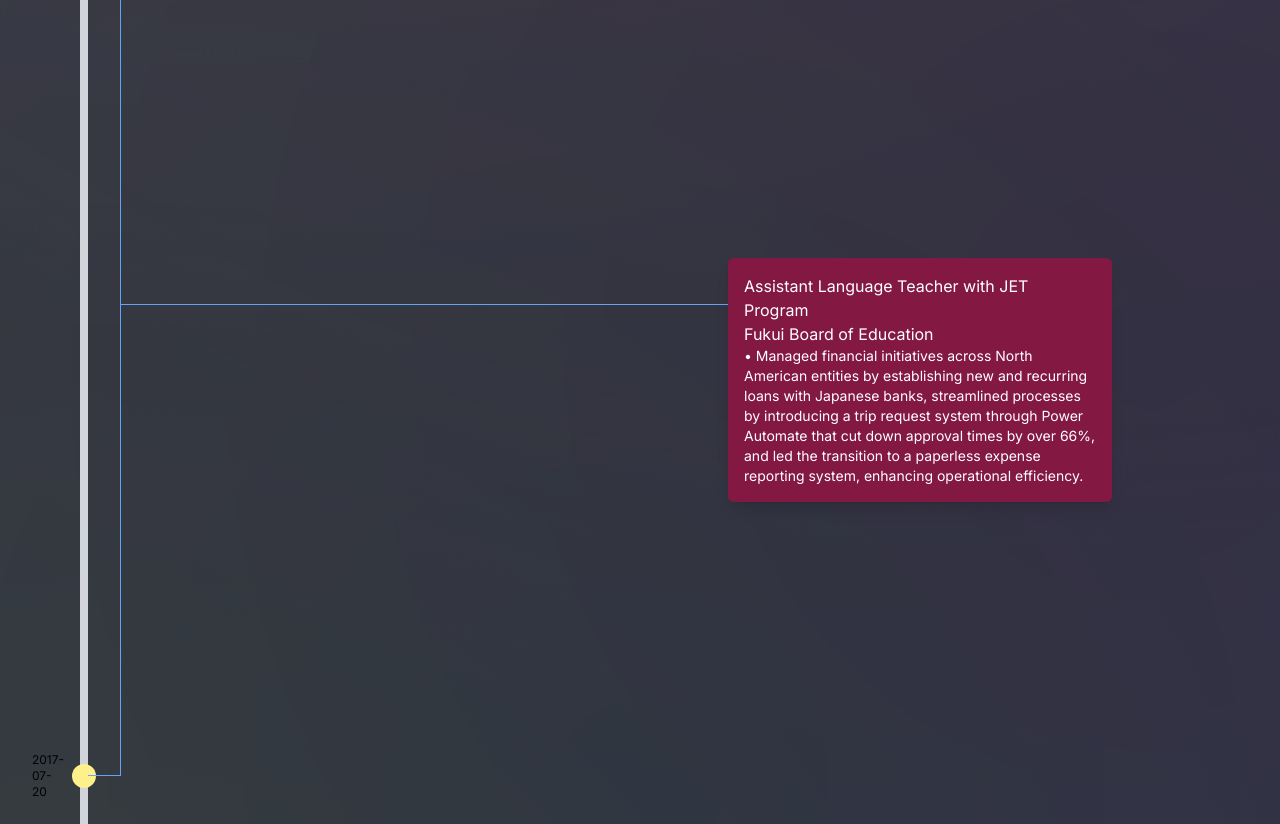
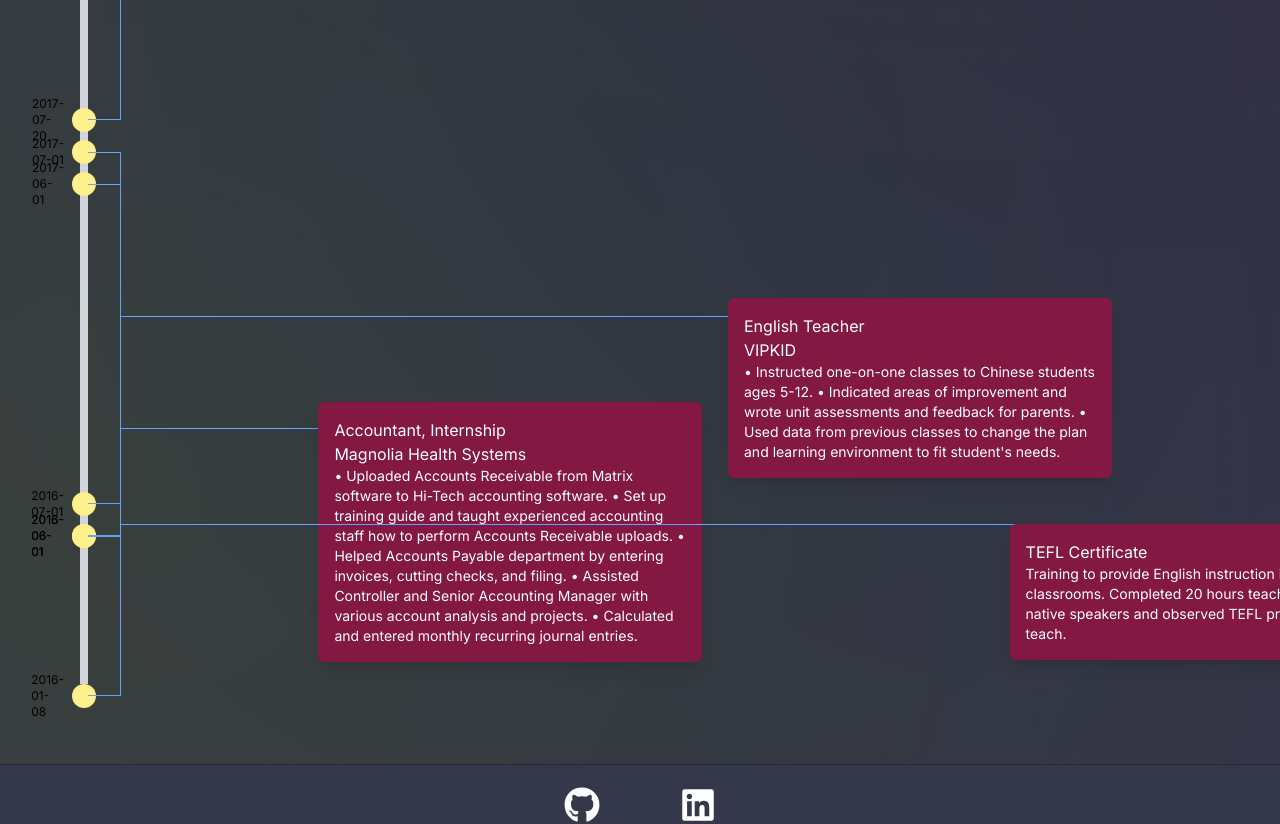
Before and after one commit to agrimes23/PortfolioSoftwareEngineer, a Next.js app: page /experience in a window 1280 px wide. Shown: the part 2660-3484 px from the top of the page. Built offline with nearby package versions, Linux system fonts and the light colour scheme.

Commit message:
few more experiences is added to the list

```diff
--- a/src/app/components/Timeline.tsx
+++ b/src/app/components/Timeline.tsx
@@ -4,6 +4,27 @@
 import TimelineBracket from "./TimelineBracket";
 
 const events = [
+  {
+    startDate: "2016-01-08",
+    endDate: "2017-06-01",
+    title: "Accountant, Internship",
+    company: "Magnolia Health Systems",
+    description: "• Uploaded Accounts Receivable from Matrix software to Hi-Tech accounting software. • Set up training guide and taught experienced accounting staff how to perform Accounts Receivable uploads. • Helped Accounts Payable department by entering invoices, cutting checks, and filing. • Assisted Controller and Senior Accounting Manager with various account analysis and projects. • Calculated and entered monthly recurring journal entries.",
+  },
+  {
+    startDate: "2016-07-01",
+    endDate: "2017-07-01",
+    title: "English Teacher",
+    company: "VIPKID",
+    description: "• Instructed one-on-one classes to Chinese students ages 5-12. • Indicated areas of improvement and wrote unit assessments and feedback for parents. • Used data from previous classes to change the plan and learning environment to fit student's needs.",
+  },
+  {
+    startDate: "2016-06-01",
+    endDate: "2016-06-01",
+    title: "TEFL Certificate",
+    company: "",
+    description: "Training to provide English instruction in foreign classrooms. Completed 20 hours teaching to non-native speakers and observed TEFL professionals teach.",
+  },
   {
     startDate: "2019-08-20",
     endDate: "2019-08-20",
@@ -61,9 +82,9 @@
 
   return (
     <>
-      <div className="relative h-[500vh] w-2 bg-gray-300 ml-20 my-20"></div>
+      <div className="relative h-[400vh] w-2 bg-gray-300 ml-20 my-20"></div>
 
-      <div className="absolute w-[90%] max-w-screen h-[500vh] my-20 ml-20">
+      <div className="absolute w-[90%] max-w-screen h-[400vh] my-20 ml-20">
         {events.map((event, index) => {
           const startPercentage = calculatePosition(
             event.startDate,
--- a/src/app/experience/page.tsx
+++ b/src/app/experience/page.tsx
@@ -4,7 +4,7 @@
 
 const Experience = () => {
   return (
-    <div className="flex flex-col min-h-screen ">
+    <div className="flex flex-col min-h-screen min-w-screen">
       {/* <div className="flex flex-col"> */}
         {/* <div className="flex justify-center my-10">
           <h2 className="text-[3rem] text-accent">Experience</h2>
```
